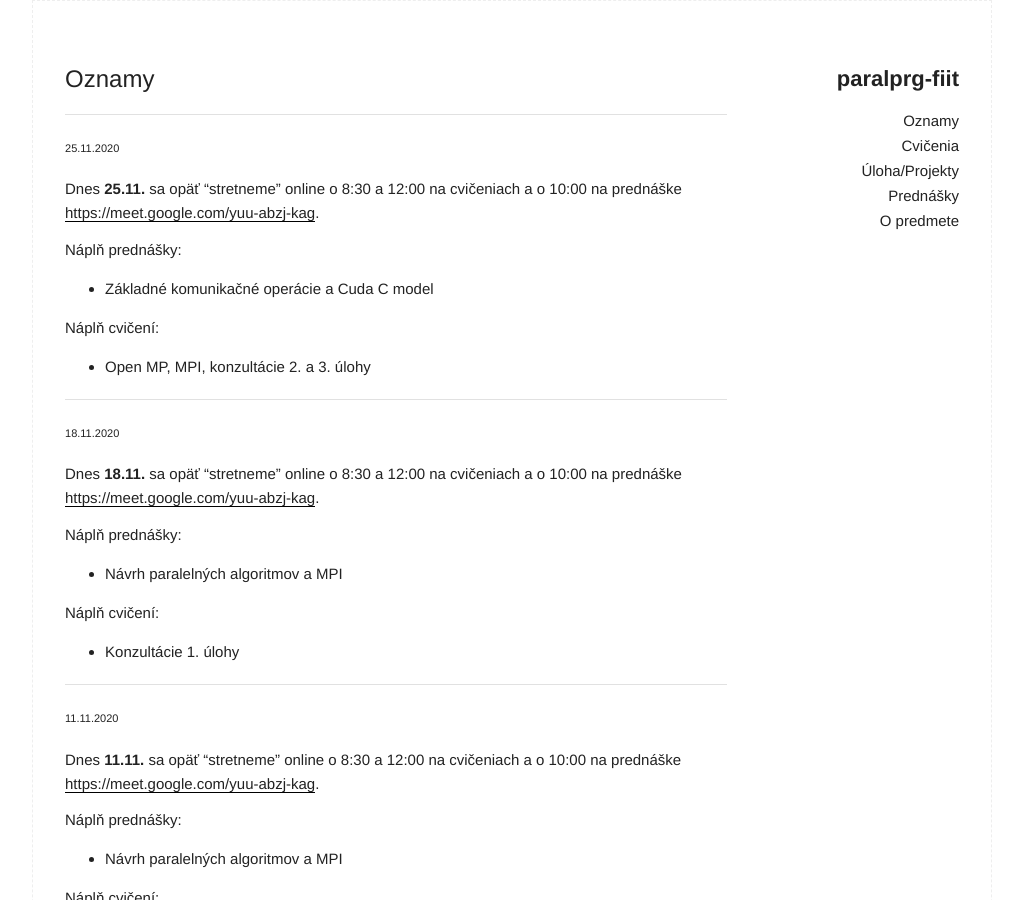
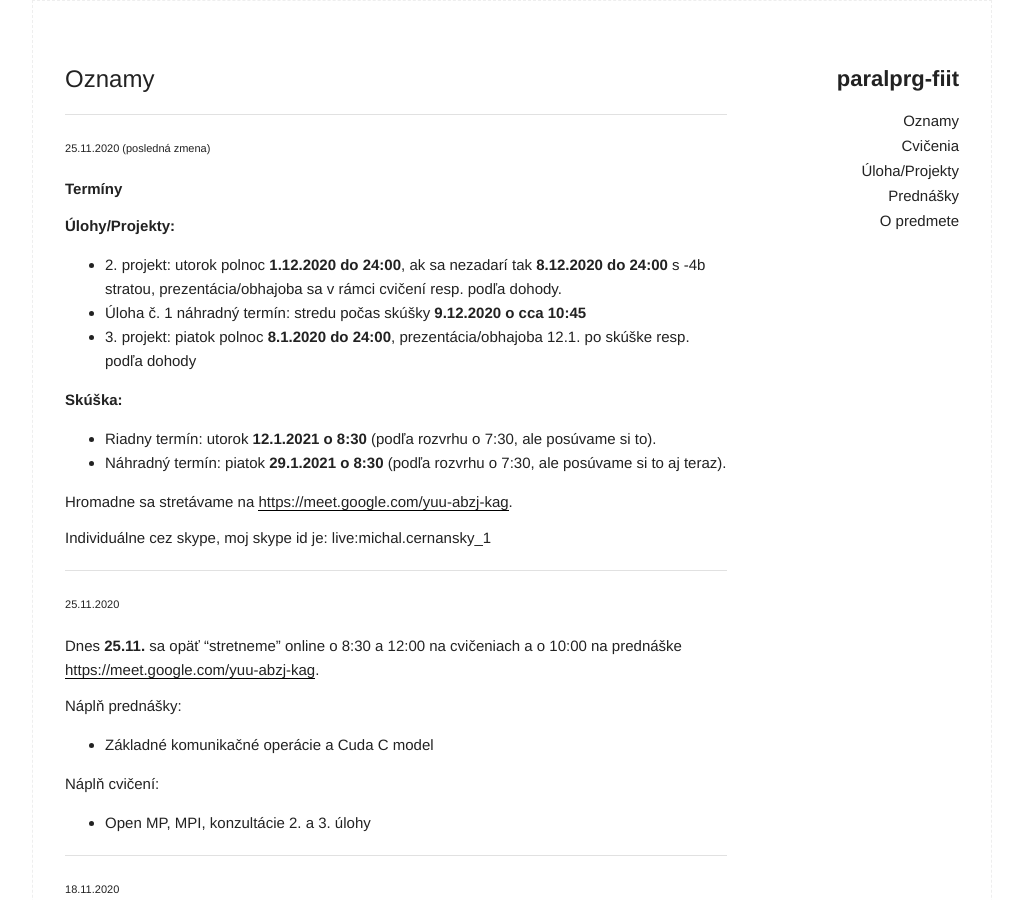
Before and after one commit to MichalCernansky/paralprg-fiit, a Jekyll site: the page built from index.md, in a window 1280 px wide and 900 px high. Shown: the whole window, without its empty margins (128-1151 px from the left). Built offline with Jekyll 4.4.1, drawn with Linux system fonts in a browser that asks for light colours.

Commit message:
deadlines

```diff
--- a/index.md
+++ b/index.md
@@ -2,6 +2,26 @@
 layout: page
 title: Oznamy
 ---
+
+---
+###### 25.11.2020 (posledná zmena)
+
+**Termíny**
+
+**Úlohy/Projekty:**
+
+- 2\. projekt: utorok polnoc **1.12.2020 do 24:00**, ak sa nezadarí tak **8.12.2020 do 24:00** s -4b stratou, prezentácia/obhajoba sa v rámci cvičení resp. podľa dohody.
+- Úloha č. 1 náhradný termín: stredu počas skúšky **9.12.2020 o cca 10:45**
+- 3\. projekt: piatok polnoc **8.1.2020 do 24:00**, prezentácia/obhajoba 12.1. po skúške resp. podľa dohody
+
+**Skúška:**
+
+- Riadny termín: utorok **12.1.2021 o 8:30** (podľa rozvrhu o 7:30, ale posúvame si to).
+- Náhradný termín: piatok **29.1.2021 o 8:30** (podľa rozvrhu o 7:30, ale posúvame si to aj teraz).
+
+Hromadne sa stretávame na [https://meet.google.com/yuu-abzj-kag](https://meet.google.com/yuu-abzj-kag).
+
+Individuálne cez skype, moj skype id je: live:michal.cernansky_1
 
 ---
 ###### 25.11.2020
```
